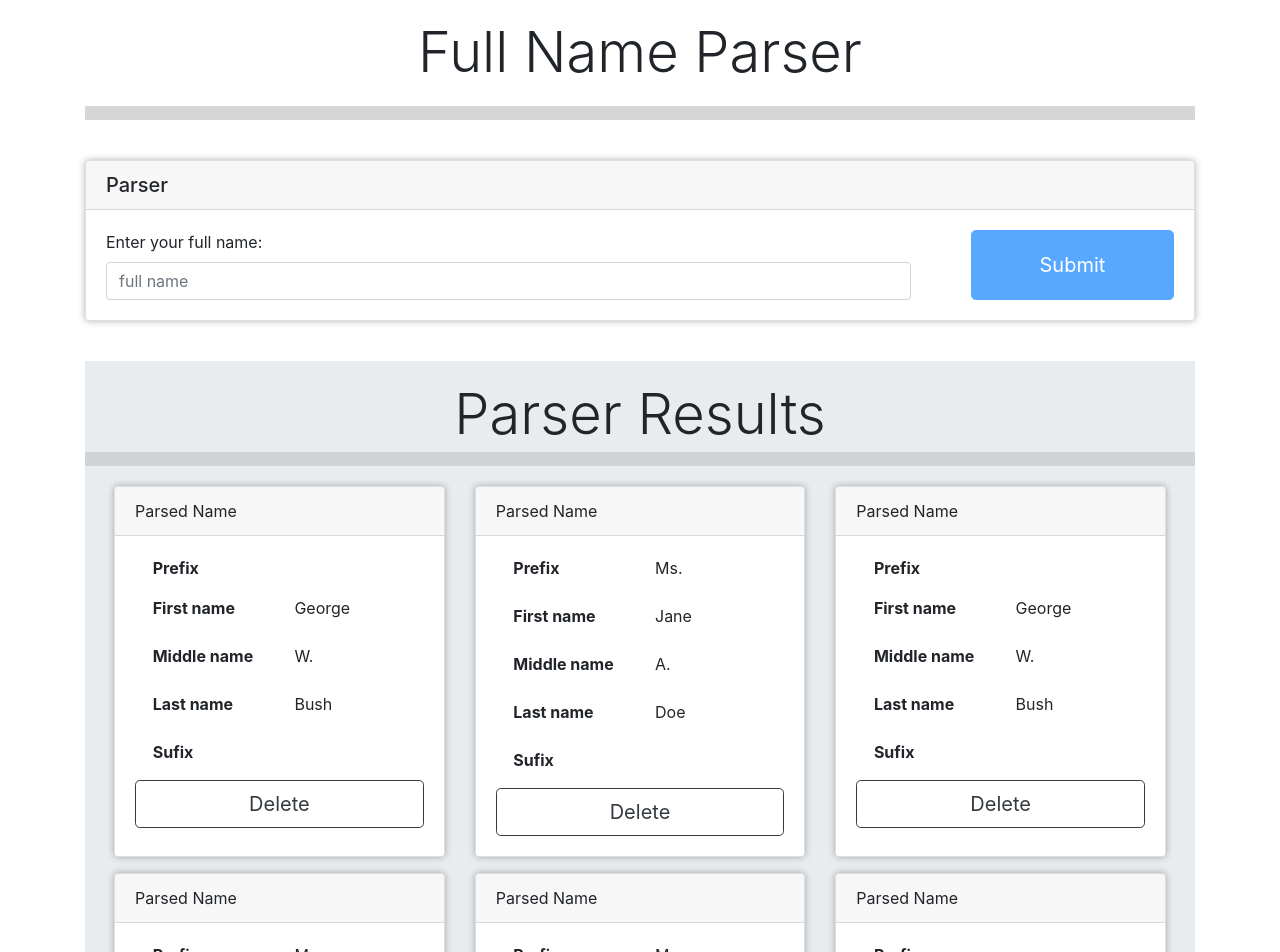
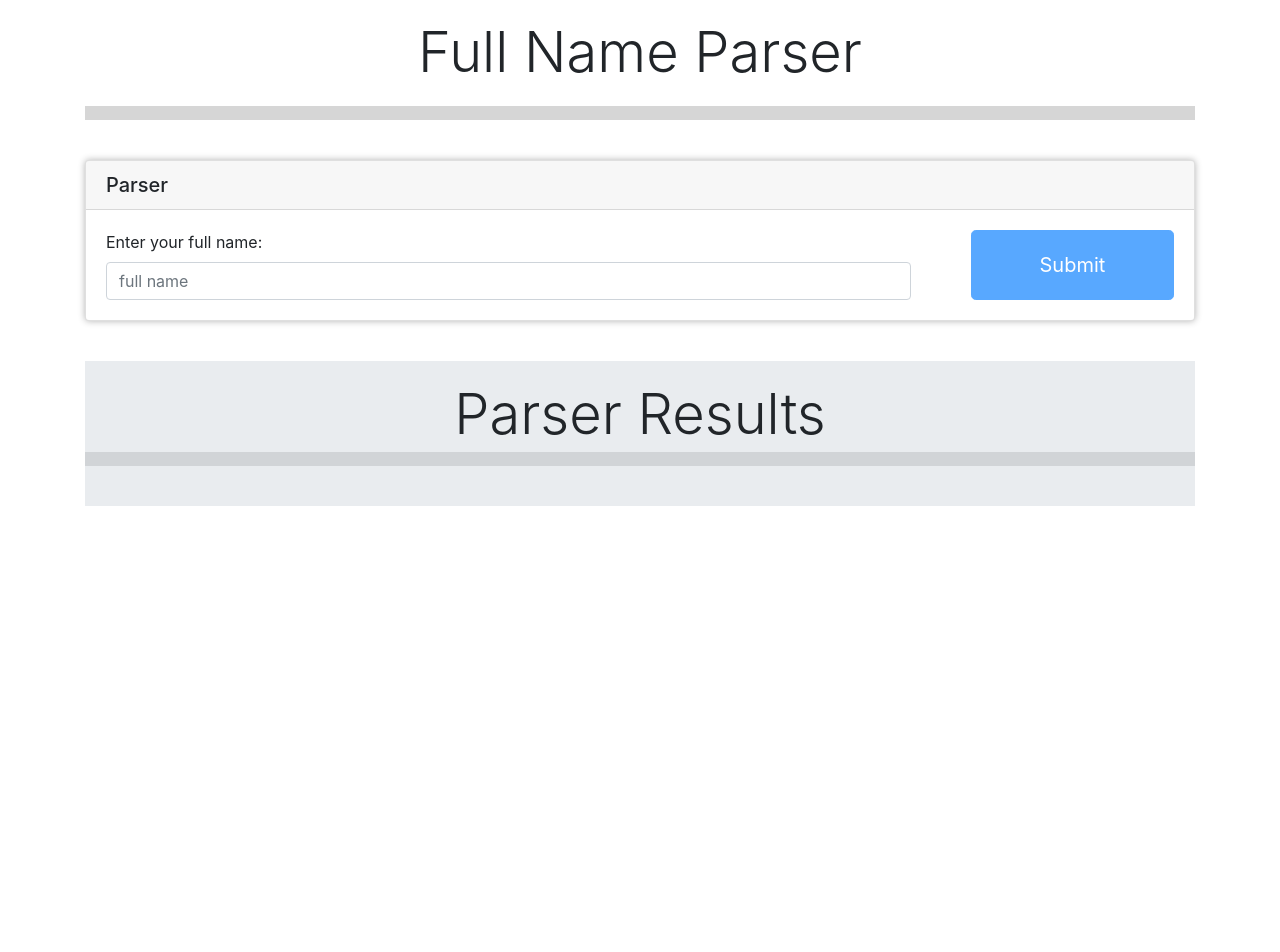
Before and after one commit to ilya1200/Full-Name-Parser, an Angular app: page /parser in a window 1280 px wide. Shown: the top 952 px of the page. After the commit the page ends 800 px from the top, so only its background shows below. Built offline with nearby package versions, Linux system fonts and the light colour scheme.

Commit message:
Add name-delete

```diff
--- a/src/app/classes/full-name.ts
+++ b/src/app/classes/full-name.ts
@@ -5,5 +5,5 @@ export class FullName {
     public lastName: string;
     public suffix: string;
 
-    constructor() {}
+    constructor() { }
 }
--- a/src/app/components/parser-results/parser-results.component.html
+++ b/src/app/components/parser-results/parser-results.component.html
@@ -10,7 +10,7 @@
             Parsed Name
           </div>
 
-          <div class="card-body">
+          <div class="card-body crd-body">
             <div class="info">
               <dl class="row">
                 <dt class="col-sm-6">Prefix</dt>
@@ -39,7 +39,7 @@
             </div>
 
 
-            <button type="button" class="btn btn-outline-dark btn-lg btn-block">Delete</button>
+            <button type="button" (click)="delete(name)" class="btn btn-outline-dark btn-lg btn-block">Delete</button>
           </div>
 
         </div>
--- a/src/app/components/parser-results/parser-results.component.scss
+++ b/src/app/components/parser-results/parser-results.component.scss
@@ -1,7 +1,7 @@
 $medium-screen:575px;
 $large-screen: 900px;
 
-$medium-screen-card: 35%;
+$medium-screen-card: 40%;
 $large-screen-card: 30%;
 
 .parser-result-header{
@@ -10,9 +10,10 @@ $large-screen-card: 30%;
     border-bottom: 14px solid rgba(0,0,0,.1);
 }
 
-.info{
-    padding-left:1.1em;
-    padding-right:1.1em;
+.crd-body{
+    display: flex;
+    flex-direction: column;
+    justify-content: space-between;
 }
 
 .result-row{
--- a/src/app/components/parser-results/parser-results.component.ts
+++ b/src/app/components/parser-results/parser-results.component.ts
@@ -1,5 +1,6 @@
-import { Component, OnInit } from '@angular/core';
+import { Component, OnInit, Input, Output, EventEmitter } from '@angular/core';
 import { FullName } from 'src/app/classes/full-name';
+
 
 @Component({
   selector: 'app-parser-results',
@@ -7,32 +8,16 @@ import { FullName } from 'src/app/classes/full-name';
   styleUrls: ['./parser-results.component.scss']
 })
 export class ParserResultsComponent implements OnInit {
-  parsedNames:FullName[]=[];
+  @Input() parsedNames:FullName[]=[];
+  @Output() deleteClicked: EventEmitter<FullName>=new EventEmitter<FullName>();
 
   constructor() { }
 
   ngOnInit() {
-    const example:FullName= new FullName();
-    example.firstName="George";
-    example.middleName="W.";
-    example.lastName="Bush";
-    this.parsedNames.push(example);
+  }
 
-    const example2:FullName= new FullName();
-    example2.prefix="Ms.";
-    example2.firstName="Jane";
-    example2.middleName="A.";
-    example2.lastName="Doe";
-
-    this.parsedNames.push(example2);
-    this.parsedNames.push(example);
-    this.parsedNames.push(example2);
-    this.parsedNames.push(example2);
-    this.parsedNames.push(example);
-    this.parsedNames.push(example2);
-    this.parsedNames.push(example2);
-    this.parsedNames.push(example);
-    this.parsedNames.push(example2);
+  delete(nameIdToBeDeleted:FullName){
+    this.deleteClicked.emit(nameIdToBeDeleted);
   }
 
 }
--- a/src/app/components/parser/parser.component.html
+++ b/src/app/components/parser/parser.component.html
@@ -7,7 +7,7 @@
       <strong>Error!</strong> A full name should follow the pattern — check it out!
     </div>
 
-    <form #form="ngForm" (submit)="submitForm(form)" autocomplete="off" novalidate class="parser-card-body" [class.error]="fName.invalid && fName.touched">
+    <form #form="ngForm" (submit)="submitForm(form)" autocomplete="on" novalidate class="parser-card-body" [class.error]="fName.invalid && fName.touched">
       <div class="form-group">
         <label for="fullName">Enter your full name:</label>
         <input type="text" #fName="ngModel" [(ngModel)]="fullName" [pattern]="inputPattern" required class="form-control" id="fullName"
@@ -18,4 +18,4 @@
   </div>
 </div>
 
-<app-parser-results></app-parser-results>
+<app-parser-results [parsedNames]="parsedResults" (deleteClicked)='onDeleteClicked($event)'></app-parser-results>
--- a/src/app/components/parser/parser.component.ts
+++ b/src/app/components/parser/parser.component.ts
@@ -3,6 +3,9 @@ import { NgForm } from '@angular/forms';
 import { ParsingService } from 'src/app/services/parsing.service';
 import { FullName } from 'src/app/classes/full-name';
 import { GetInputPattern } from 'src/app/classes/patterns.enum';
+
+
+
 
 @Component({
   selector: 'app-parser',
@@ -10,18 +13,21 @@ import { GetInputPattern } from 'src/app/classes/patterns.enum';
   styleUrls: ['./parser.component.scss']
 })
 export class ParserComponent implements OnInit {
+  inputPattern:string;
   fullName:string;
   fullNameParsed:FullName;
-  inputPattern:string =GetInputPattern();
+  parsedResults:FullName[];
+  successfulSubmit:boolean;
 
   constructor(private parsing:ParsingService) {
   }
 
   ngOnInit() {
-
+    this.parsedResults=[];
+    this.inputPattern=GetInputPattern();
   }
 
-  submitForm(form:NgForm){
+  submitForm(form:NgForm):void{
 
     if(form.invalid){
       console.log("form was invalid");
@@ -30,5 +36,15 @@ export class ParserComponent implements OnInit {
 
     this.fullName=form.value.fullName;
     this.fullNameParsed=this.parsing.parseFullName(this.fullName);
+    this.fullName="";
+    this.parsedResults.push(this.fullNameParsed);
   }
+
+  onDeleteClicked(nameIdToBeDeleted:FullName){
+    this.parsedResults.splice(this.parsedResults.indexOf(nameIdToBeDeleted),1);
+  }
+
+  // onReturn():void{
+
+  // }
 }
--- a/src/app/services/parsing.service.ts
+++ b/src/app/services/parsing.service.ts
@@ -1,6 +1,7 @@
 import { Injectable } from '@angular/core';
 import { FullName } from '../classes/full-name';
 import { FirstNameFirst,LastNameFirst, Patterns } from 'src/app/classes/patterns.enum';
+
 
 @Injectable({
   providedIn: 'root'
@@ -17,6 +18,7 @@ export class ParsingService {
     this.fullNameParsed = new FullName();
 
     if(splitedName[current].indexOf(".") >= 0) {
+      this.fullNameParsed.prefix=splitedName[current];
       current++;
     }
     if(fullName.match("^" + this.patterns[0] + "$")){
```
